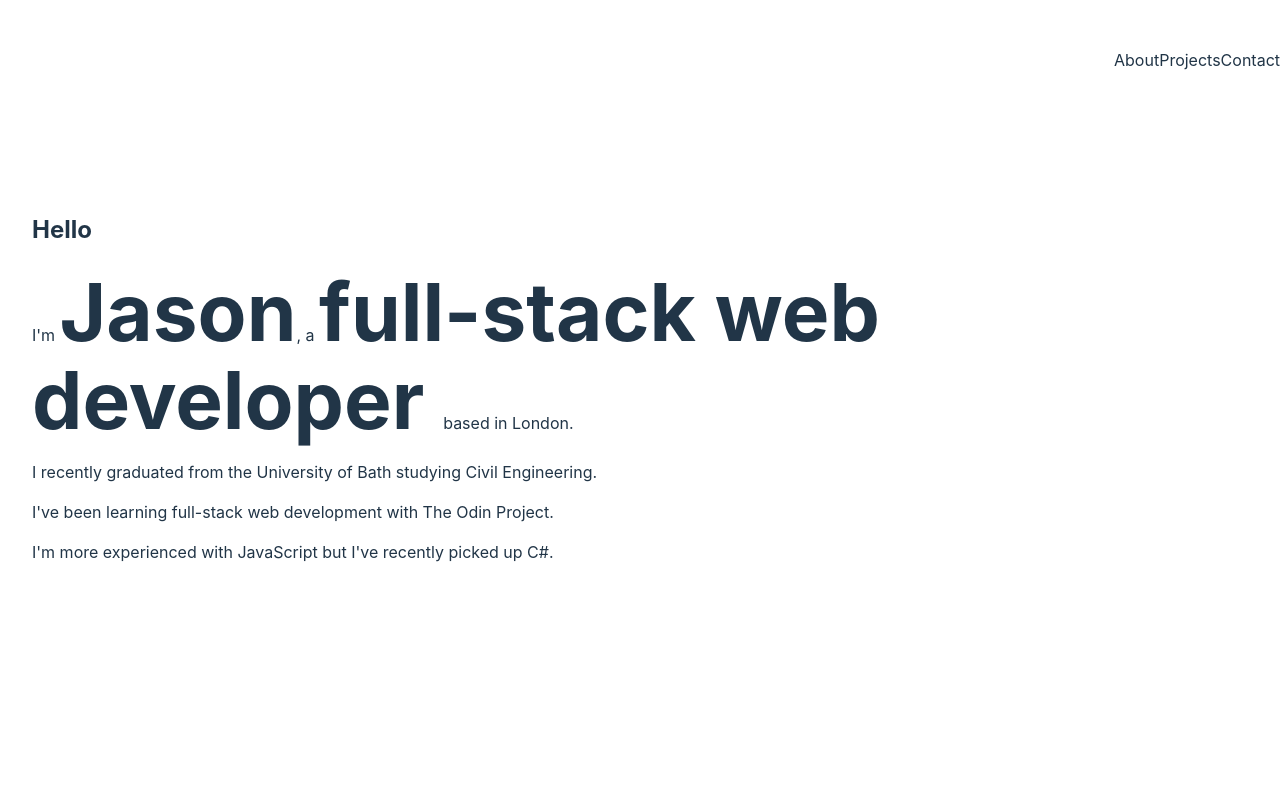
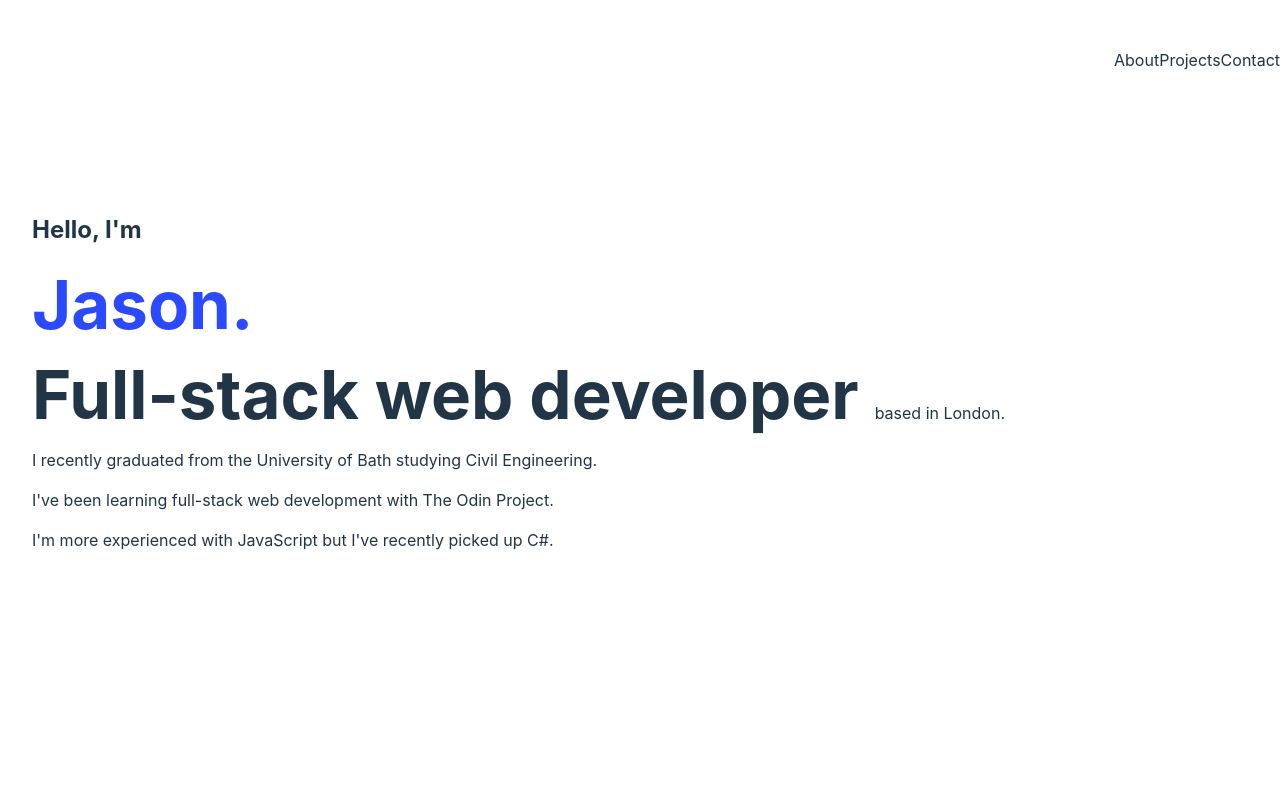
Before and after one commit to jasonHYLam/personal-portfolio-v2, a React (Vite) app: page / in a window 1280 px wide. Shown: the top 800 px of the page. Built offline with nearby package versions, Linux system fonts and the light colour scheme; the HTML template or start-up script is replaced by a standard one.

Commit message:
Add accent color to name

```diff
--- a/src/components/introduction/Introduction.jsx
+++ b/src/components/introduction/Introduction.jsx
@@ -3,10 +3,12 @@ export function Introduction() {
   return (
     <>
       <section className={styles.introduction}>
-        <h2>Hello</h2>
+        <h2>Hello, I'm</h2>
         <p>
-          I'm <h1 className={styles.large}>Jason</h1>, a{" "}
-          <h1 className={styles.large}>full-stack web developer </h1>based in
+          <h1 className={`${styles.large} ${styles.accent}`}>Jason.</h1>
+        </p>
+        <p>
+          <h1 className={styles.large}>Full-stack web developer </h1>based in
           London.
         </p>
         <p>
--- a/src/components/introduction/introduction.module.css
+++ b/src/components/introduction/introduction.module.css
@@ -4,6 +4,10 @@
 }
 
 .large {
-  font-size: 5rem;
+  font-size: 4.2rem;
   display: inline;
 }
+
+.accent {
+  color: var(--accent-color);
+}
```
